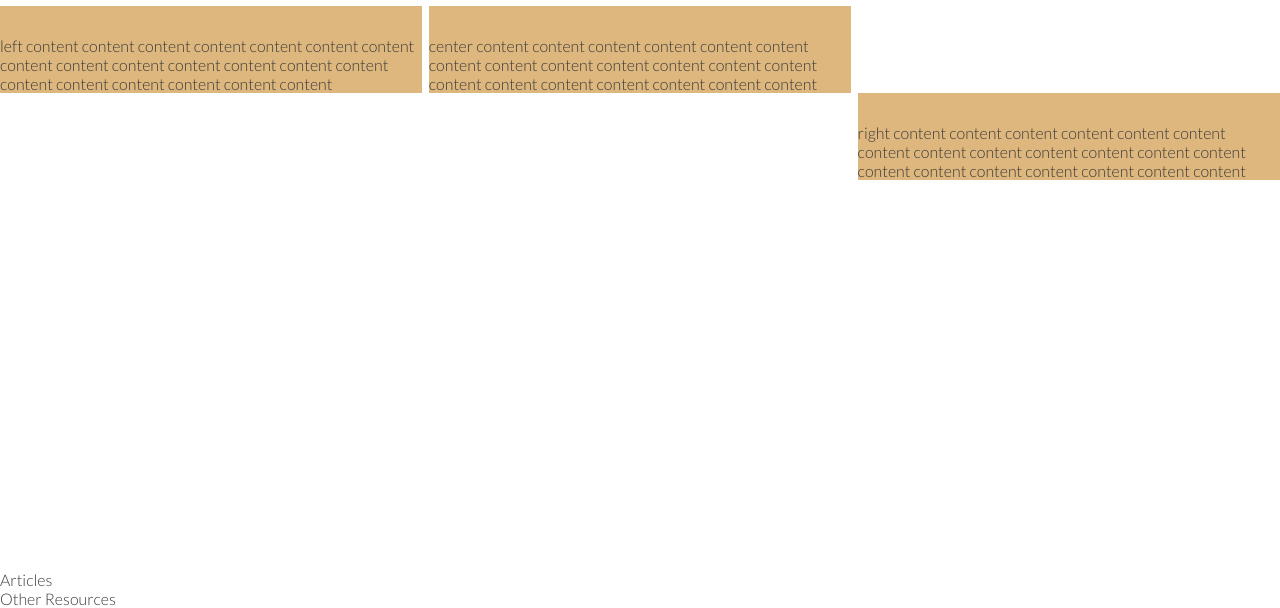
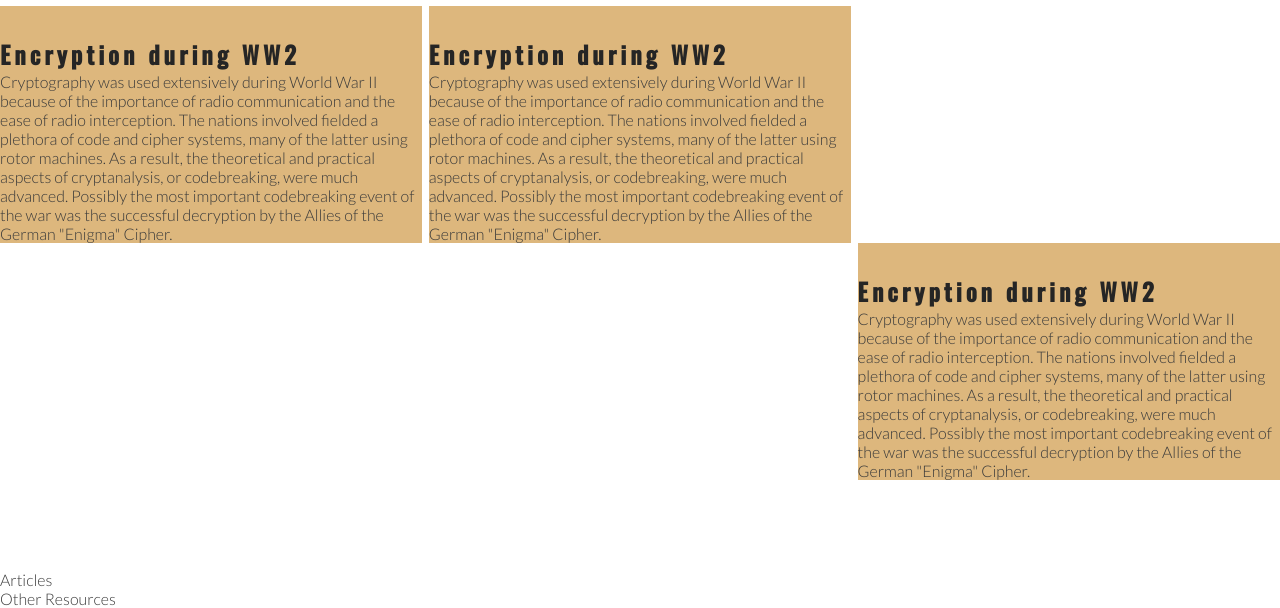
Before and after one commit to RoDoCode/enigma, a plain HTML site: page index.html in a window 1280 px wide. Shown: the part 610-1218 px from the top of the page. Drawn offline with nearby package versions, Linux system fonts and the light colour scheme.

Commit message:
add content to about divs

```diff
--- a/index.html
+++ b/index.html
@@ -47,9 +47,30 @@
     </section>
     <section id="story-overview">
         <h1>Code in the Second World War</h1>
-        <div id="left-about">left content content content content content content content content content content content content content content content content content content content content</div>
-        <div id="center-about">center content content content content content content content content content content content content content content content content content content content content</div>
-        <div id="right-about">right content content content content content content content content content content content content content content content content content content content content</div>
+        <div id="left-about">
+            <div class="left-about-heading">
+                <h2>Encryption during WW2</h2>
+                <p>
+                    Cryptography was used extensively during World War II because of the importance of radio communication and the ease of radio interception. The nations involved fielded a plethora of code and cipher systems, many of the latter using rotor machines. As a result, the theoretical and practical aspects of cryptanalysis, or codebreaking, were much advanced. Possibly the most important codebreaking event of the war was the successful decryption by the Allies of the German "Enigma" Cipher.
+                </p>
+            </div>
+        </div>
+        <div id="center-about">
+            <div class="center-about-heading">
+                <h2>Encryption during WW2</h2>
+                <p>
+                    Cryptography was used extensively during World War II because of the importance of radio communication and the ease of radio interception. The nations involved fielded a plethora of code and cipher systems, many of the latter using rotor machines. As a result, the theoretical and practical aspects of cryptanalysis, or codebreaking, were much advanced. Possibly the most important codebreaking event of the war was the successful decryption by the Allies of the German "Enigma" Cipher.
+                </p>
+            </div>
+        </div>
+        <div id="right-about">
+            <div class="right-about-heading">
+                <h2>Encryption during WW2</h2>
+                <p>
+                    Cryptography was used extensively during World War II because of the importance of radio communication and the ease of radio interception. The nations involved fielded a plethora of code and cipher systems, many of the latter using rotor machines. As a result, the theoretical and practical aspects of cryptanalysis, or codebreaking, were much advanced. Possibly the most important codebreaking event of the war was the successful decryption by the Allies of the German "Enigma" Cipher.
+                </p>
+            </div>
+        </div>
     </section>
     <section>
         Articles
```
